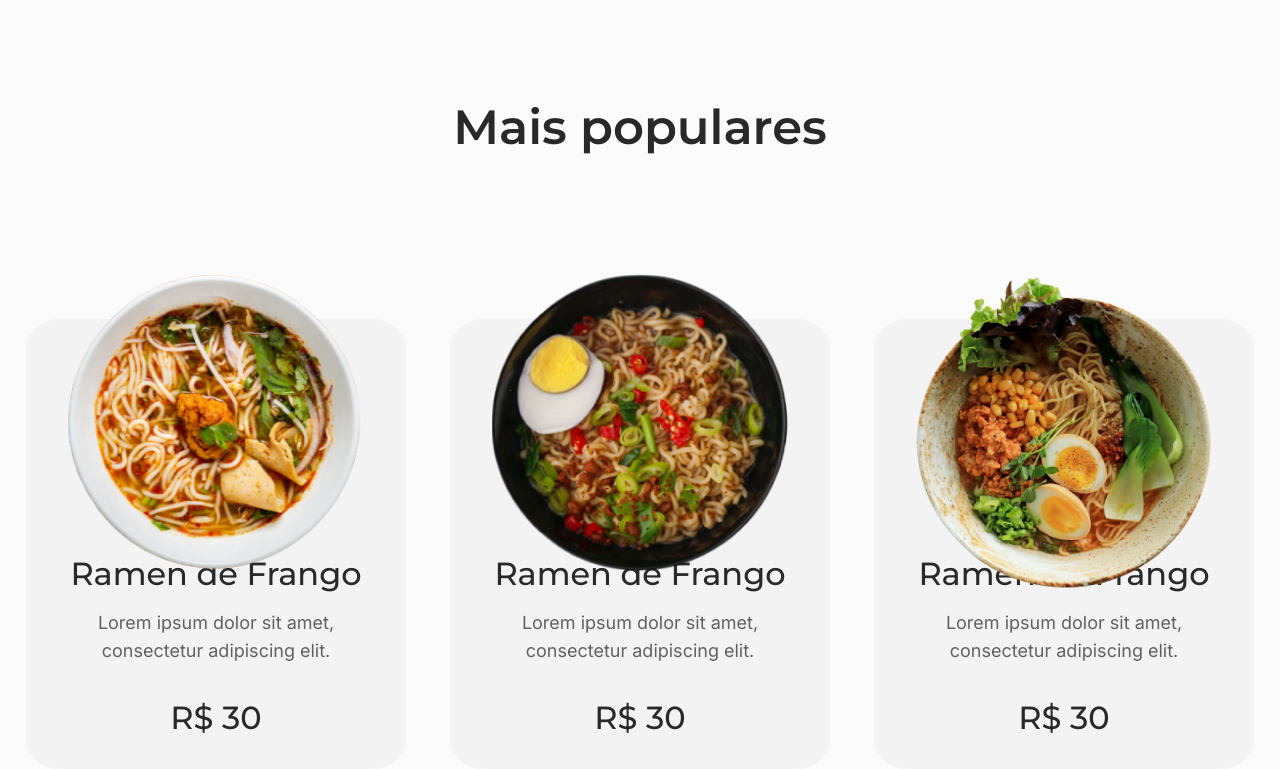
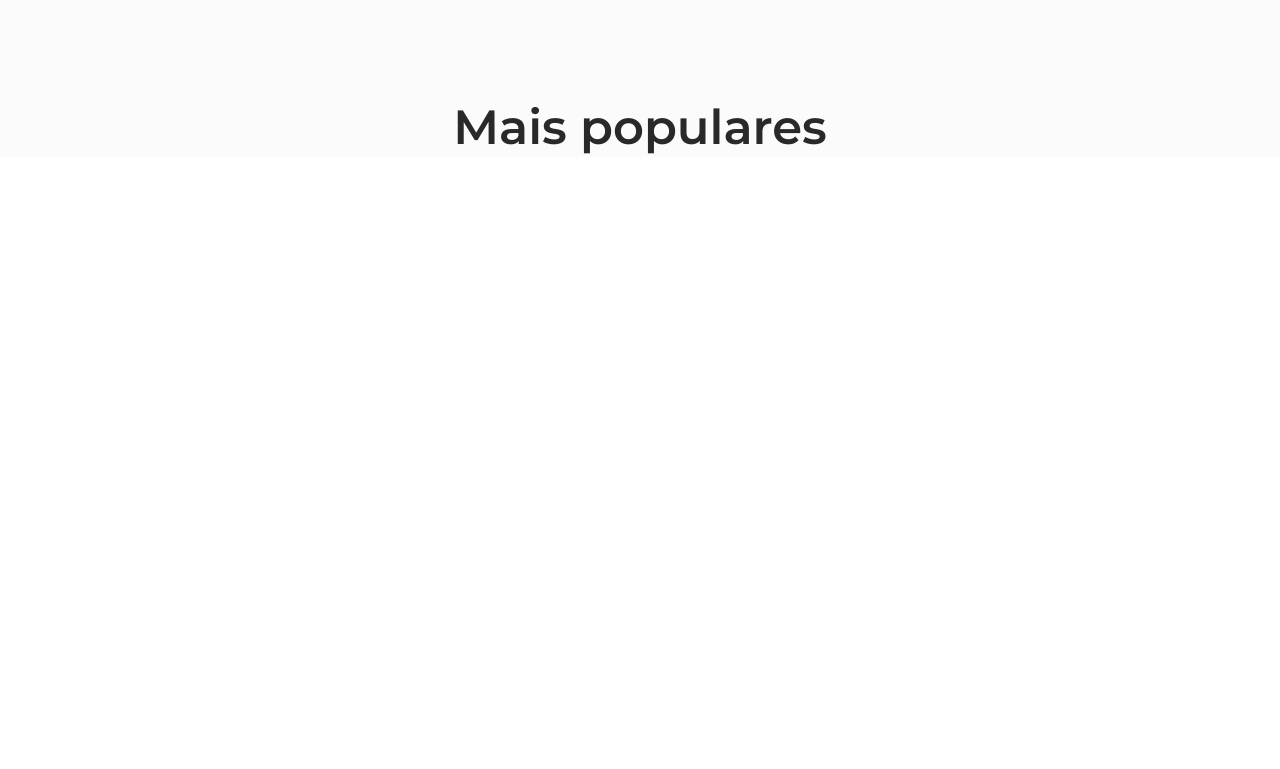
Before and after one commit to Robson-Carvalho/foodjp, a React (Vite) app: page / in a window 1280 px wide. Shown: the part 1441-2210 px from the top of the page. After the commit the page ends 1598 px from the top, so only its background shows below. Built offline with nearby package versions, Linux system fonts and the light colour scheme.

Commit message:
:package: refactored code

```diff
--- a/src/components/Header/index.jsx
+++ b/src/components/Header/index.jsx
@@ -1,15 +1,8 @@
-import { useState } from "react";
 import { Container, NavBar, Menu } from "./styles";
 
 import { MobileButton } from "../MobileButton/index";
 
-export const Header = () => {
-  const [isMenuVisible, setIsMenuVisible] = useState(false);
-
-  const handleMenuVisibilityToggle = () => {
-    setIsMenuVisible(!isMenuVisible);
-  };
-
+export const Header = ({ isMenuVisible, handleMenuVisibilityToggle }) => {
   return (
     <Container isMenuVisible={isMenuVisible}>
       <NavBar>
--- a/src/components/Header/styles.jsx
+++ b/src/components/Header/styles.jsx
@@ -3,13 +3,6 @@ import styled, { css } from "styled-components";
 export const Container = styled.header`
   padding: 0 24px;
   background-color: ${({ theme }) => theme.white};
-
-  ${({ isMenuVisible }) =>
-    isMenuVisible &&
-    css`
-      width: 100%;
-      position: fixed;
-    `}
 `;
 
 export const NavBar = styled.nav`
@@ -60,10 +53,10 @@ export const Menu = styled.ul`
 
     width: 100%;
     height: 0;
-    padding-top: 72px;
+    padding-top: 132px;
 
     position: fixed;
-    top: 129px;
+    top: 0;
     left: 0;
 
     overflow-y: hidden;
@@ -71,15 +64,12 @@ export const Menu = styled.ul`
 
     transition: 0.3s ease-in;
 
-    @media (max-width: 520px) {
-      top: 72px;
-    }
-
     ${({ isMenuVisible }) =>
       isMenuVisible &&
       css`
         height: 100vh;
         visibility: visible;
+        z-index: 100;
       `}
   }
 
--- a/src/components/Main/index.jsx
+++ b/src/components/Main/index.jsx
@@ -39,26 +39,6 @@ export const Main = () => {
       </section>
       <section>
         <h2>Mais populares</h2>
-        <div>
-          <article>
-            <img src={imgChickenRamen} alt="Chicken Ramen" />
-            <h3>Ramen de Frango</h3>
-            <p>Lorem ipsum dolor sit amet, consectetur adipiscing elit.</p>
-            <span>R$ 30</span>
-          </article>
-          <article>
-            <img src={imgSpicyRamen} alt="Spicy Ramen" />
-            <h3>Ramen de Frango</h3>
-            <p>Lorem ipsum dolor sit amet, consectetur adipiscing elit.</p>
-            <span>R$ 30</span>
-          </article>
-          <article>
-            <img src={imgTraditionalRamen} alt="Traditional Ramen" />
-            <h3>Ramen de Frango</h3>
-            <p>Lorem ipsum dolor sit amet, consectetur adipiscing elit.</p>
-            <span>R$ 30</span>
-          </article>
-        </div>
       </section>
     </Container>
   );
--- a/src/components/Main/styles.jsx
+++ b/src/components/Main/styles.jsx
@@ -204,100 +204,6 @@ export const Container = styled.main`
           line-height: 30px;
         }
       }
-
-      div {
-        display: flex;
-        flex-direction: row;
-        align-items: center;
-        justify-content: center;
-        gap: 117.71px 44px;
-        flex-wrap: wrap;
-
-        article {
-          position: relative;
-          max-width: 380px;
-          width: 100%;
-          height: 450px;
-          display: flex;
-          flex-direction: column;
-          justify-content: center;
-          align-items: center;
-          padding: 0 44px 32px 44px;
-          border-radius: 32px;
-          background-color: ${({ theme }) => theme.white_200};
-
-          @media (max-width: 520px) {
-            max-width: 312px;
-            width: 100%;
-            height: 401.29px;
-          }
-
-          img {
-            position: absolute;
-            top: -10%;
-            width: 296px;
-
-            @media (max-width: 520px) {
-              width: 209px;
-            }
-          }
-
-          h3 {
-            padding: 234px 0 0 0;
-
-            font-family: "Montserrat";
-            font-style: normal;
-            font-weight: 500;
-            font-size: 32px;
-            line-height: 39px;
-            /* identical to box height */
-
-            color: #292929;
-            margin-bottom: 16px;
-
-            @media (max-width: 520px) {
-              padding: 202.65px 0 0 0;
-              font-size: 24px;
-              line-height: 30px;
-              margin-bottom: 16.15px;
-            }
-          }
-
-          p {
-            font-family: "Inter";
-            font-style: normal;
-            font-weight: 400;
-            font-size: 18px;
-            line-height: 160%;
-            /* or 29px */
-
-            text-align: center;
-
-            color: #616161;
-            margin-bottom: 32px;
-
-            @media (max-width: 520px) {
-              font-size: 16.0514px;
-              line-height: 160%;
-              margin-bottom: 13.21px;
-            }
-          }
-
-          span {
-            font-family: "Montserrat";
-            font-style: normal;
-            font-weight: 500;
-            font-size: 32px;
-            line-height: 39px;
-            color: #292929;
-
-            @media (max-width: 520px) {
-              font-size: 32.1029px;
-              line-height: 39px;
-            }
-          }
-        }
-      }
     }
   }
 `;
--- a/src/components/MobileButton/styles.jsx
+++ b/src/components/MobileButton/styles.jsx
@@ -19,6 +19,7 @@ export const Container = styled.button`
     border: 2px solid ${({ theme }) => theme.black};
     border-radius: 2px;
     transition: 0.3s;
+    z-index: 100;
 
     ${({ isMenuVisible }) =>
       isMenuVisible &&
--- a/src/components/ScrollButton/index.jsx
+++ b/src/components/ScrollButton/index.jsx
@@ -7,7 +7,7 @@ import { BsFillArrowUpSquareFill } from "react-icons/bs";
 
 export const ScrollButton = () => {
   const [visible, setVisible] = useState(false);
-  const { red, white } = useContext(ThemeContext);
+  const { red } = useContext(ThemeContext);
 
   const toggleVisible = () => {
     const scrolled = document.documentElement.scrollTop;
@@ -21,7 +21,6 @@ export const ScrollButton = () => {
   const scrollToTop = () => {
     window.scrollTo({
       top: 0,
-      behavior: "smooth",
     });
   };
 
@@ -29,12 +28,7 @@ export const ScrollButton = () => {
 
   return (
     <Container visible={visible}>
-      <BsFillArrowUpSquareFill
-        size={32}
-        fill={red}
-        style={{ background: white }}
-        onClick={scrollToTop}
-      />
+      <BsFillArrowUpSquareFill size={36} fill={red} onClick={scrollToTop} />
     </Container>
   );
 };
--- a/src/components/ScrollButton/styles.jsx
+++ b/src/components/ScrollButton/styles.jsx
@@ -6,7 +6,7 @@ export const Container = styled.button`
   outline: none;
   position: fixed;
   bottom: -10%;
-  right: 6%;
+  right: 3%;
   cursor: pointer;
 
   transition: 0.3s ease-in;
@@ -16,6 +16,7 @@ export const Container = styled.button`
     visible &&
     css`
       visibility: visible;
-      bottom: 2%;
+      bottom: 3%;
+      z-index: 10;
     `}
 `;
--- a/src/pages/home/index.jsx
+++ b/src/pages/home/index.jsx
@@ -1,3 +1,4 @@
+import { useState } from "react";
 import { Container } from "./styles";
 
 import { Header } from "../../components/Header";
@@ -6,9 +7,18 @@ import { Main } from "../../components/Main";
 import { ScrollButton } from "../../components/ScrollButton";
 
 export const Home = () => {
+  const [isMenuVisible, setIsMenuVisible] = useState(false);
+
+  const handleMenuVisibilityToggle = () => {
+    setIsMenuVisible(!isMenuVisible);
+  };
+
   return (
-    <Container>
-      <Header />
+    <Container isMenuVisible={isMenuVisible}>
+      <Header
+        isMenuVisible={isMenuVisible}
+        handleMenuVisibilityToggle={handleMenuVisibilityToggle}
+      />
       <Main />
       <ScrollButton />
     </Container>
--- a/src/pages/home/styles.jsx
+++ b/src/pages/home/styles.jsx
@@ -1,6 +1,12 @@
-import styled from "styled-components";
+import styled, { css } from "styled-components";
 
 export const Container = styled.div`
   background-color: ${({ theme }) => theme.white};
   height: 100vh;
+
+  ${({ isMenuVisible }) =>
+    isMenuVisible &&
+    css`
+      overflow-y: hidden;
+    `}
 `;
```
